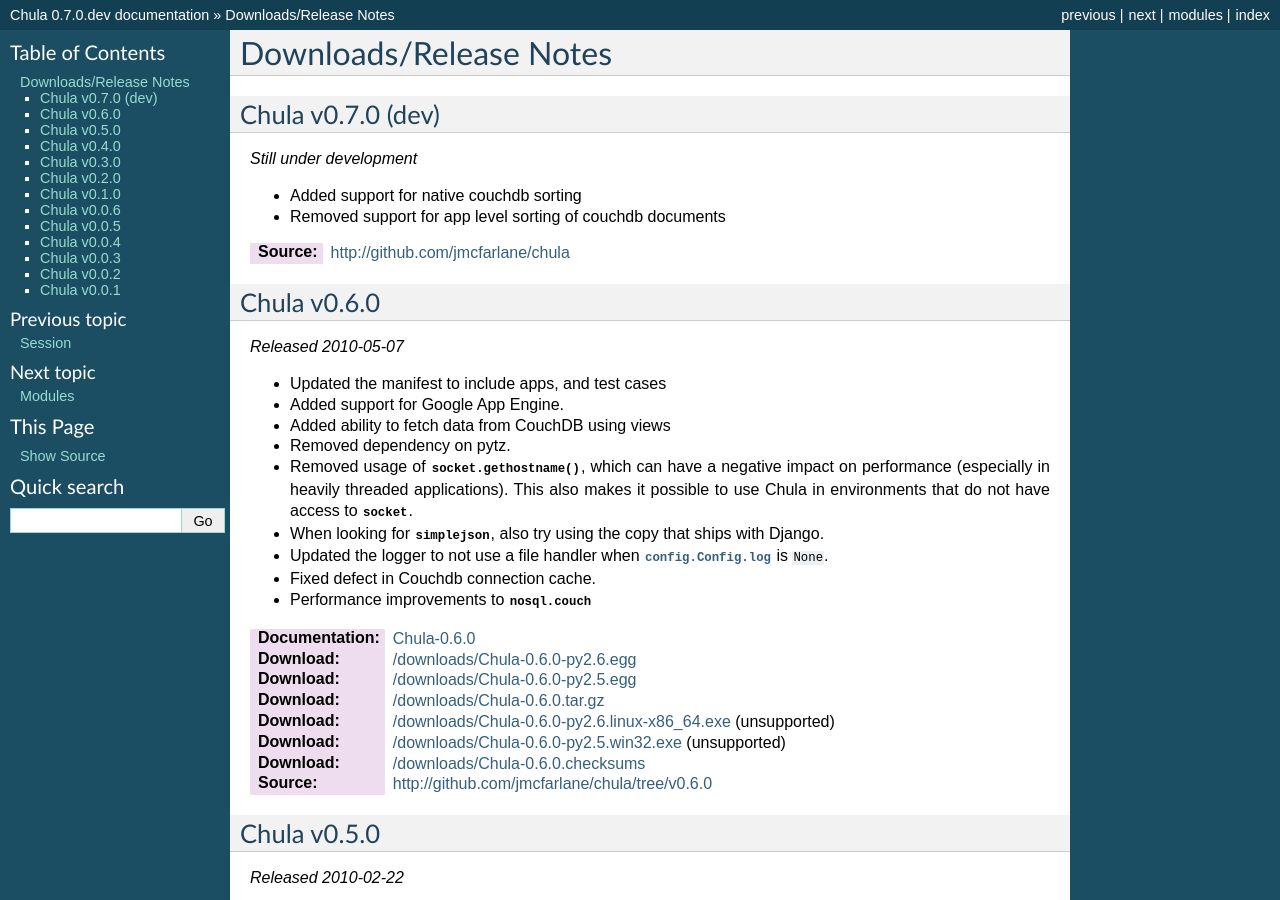
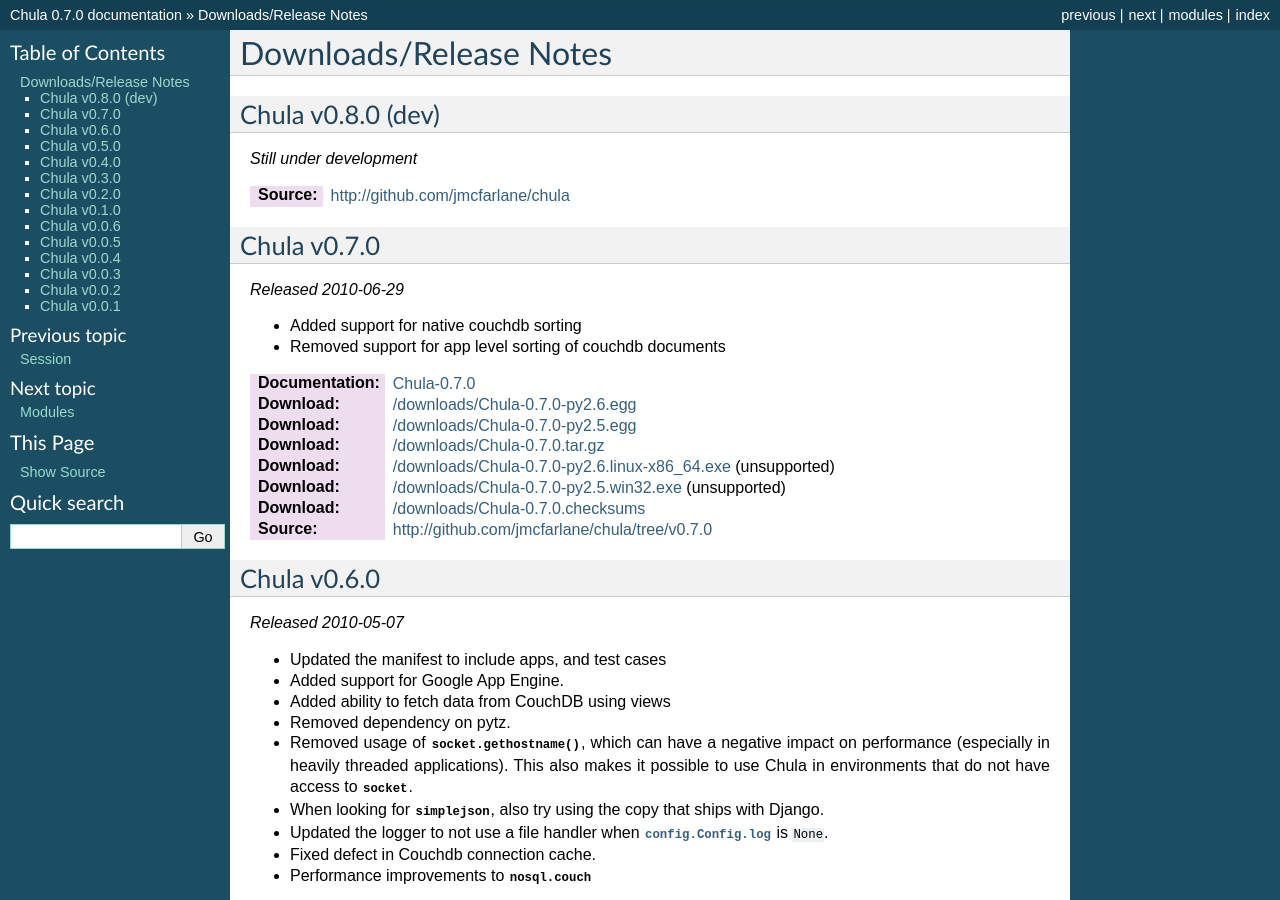
Before and after one commit to jmcfarlane/chula, a Sphinx documentation site: the page built from docs/changelog.rst, in a window 1280 px wide and 900 px high. Built offline with Sphinx 7.4.7, drawn with Linux system fonts in a browser that asks for light colours; some of the changed text lies outside the part shown.

Commit message:
Release of 0.7.0

```diff
--- a/chula/__init__.py
+++ b/chula/__init__.py
@@ -5,7 +5,7 @@
 code generation.
 """
 
-__VERSION__ = '0.7.0.dev'
+__VERSION__ = '0.7.0'
 version = __VERSION__
 
 package_dir = 'chula'
--- a/docs/changelog.rst
+++ b/docs/changelog.rst
@@ -4,15 +4,29 @@
 Downloads/Release Notes
 =======================
 
-Chula v0.7.0 (dev)
+Chula v0.8.0 (dev)
 ++++++++++++++++++
 
 *Still under development*
 
+:Source: http://github.com/jmcfarlane/chula
+
+Chula v0.7.0
+++++++++++++
+
+*Released 2010-06-29*
+
 * Added support for native couchdb sorting
 * Removed support for app level sorting of couchdb documents
 
-:Source: http://github.com/jmcfarlane/chula
+:Documentation: `Chula-0.7.0 </0.7.0/>`_
+:Download: `</downloads/Chula-0.7.0-py2.6.egg>`_
+:Download: `</downloads/Chula-0.7.0-py2.5.egg>`_
+:Download: `</downloads/Chula-0.7.0.tar.gz>`_
+:Download: `</downloads/Chula-0.7.0-py2.6.linux-x86_64.exe>`_ (unsupported)
+:Download: `</downloads/Chula-0.7.0-py2.5.win32.exe>`_ (unsupported)
+:Download: `</downloads/Chula-0.7.0.checksums>`_
+:Source: http://github.com/jmcfarlane/chula/tree/v0.7.0
 
 Chula v0.6.0
 ++++++++++++
```
Also changed, not shown: 1 other file.
